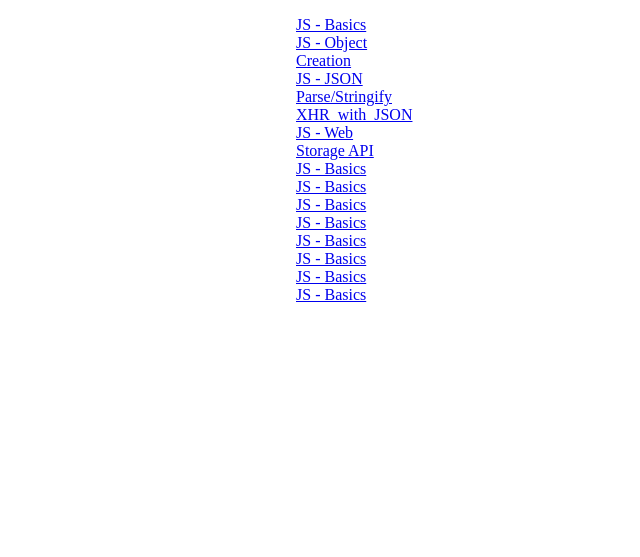
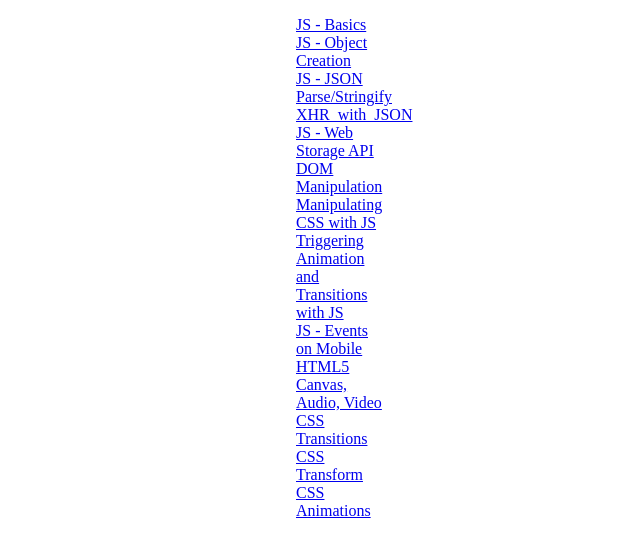
Before and after one commit to Franks-Joseph/Franks-Joseph.github.io, a plain HTML site: page Index.html in a window 1280 px wide. Shown: the part 91-648 px from the top of the page, without its empty margins (320-960 px from the left). Drawn offline with Linux system fonts and the light colour scheme; a script that the page names is missing.

Commit message:
Updated Index to have all links

```diff
--- a/Index.html
+++ b/Index.html
@@ -20,14 +20,14 @@
             <li><a href="JSJSON Parse_Stringify.html">JS - JSON Parse/Stringify</a></li>
             <li><a href="XHR_with_JSON.html">XHR_with_JSON</a></li>
             <li><a href="JSWebStorageAPI.html">JS - Web Storage API</a></li>
-            <li><a href="#JS - Basics">JS - Basics</a></li>
-            <li><a href="#JS - Basics">JS - Basics</a></li>
-            <li><a href="#JS - Basics">JS - Basics</a></li>
-            <li><a href="#JS - Basics">JS - Basics</a></li>
-            <li><a href="#JS - Basics">JS - Basics</a></li>
-            <li><a href="#JS - Basics">JS - Basics</a></li>
-            <li><a href="#JS - Basics">JS - Basics</a></li>
-            <li><a href="#JS - Basics">JS - Basics</a></li>
+            <li><a href="DomManipulation.html">DOM Manipulation</a></li>
+            <li><a href="CSSManipulationWithJS.html">Manipulating CSS with JS</a></li>
+            <li><a href="AnimationTransitionJS.html">Triggering Animation and Transitions with JS</a></li>
+            <li><a href="JSMobile.html">JS - Events on Mobile</a></li>
+            <li><a href="CanvasAudioVideo.html">HTML5 Canvas, Audio, Video</a></li>
+            <li><a href="CSSTransitions.html">CSS Transitions</a></li>
+            <li><a href="CSSTransform.html">CSS Transform</a></li>
+            <li><a href="CSSAnimations.html">CSS Animations</a></li>
         </ul>
 
 
```
